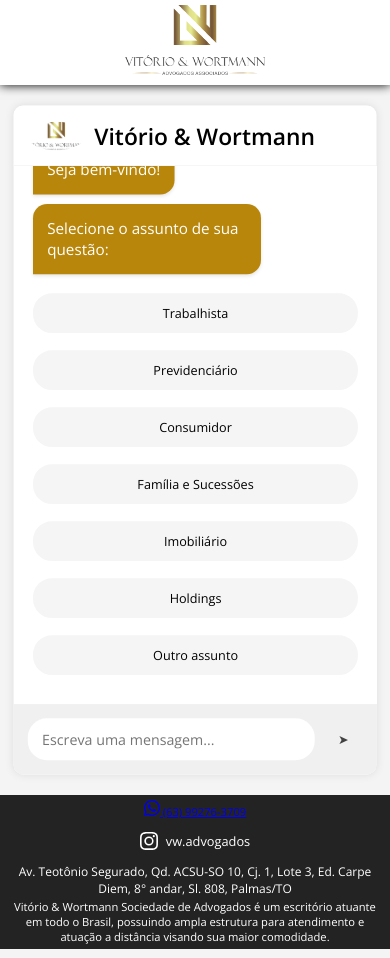
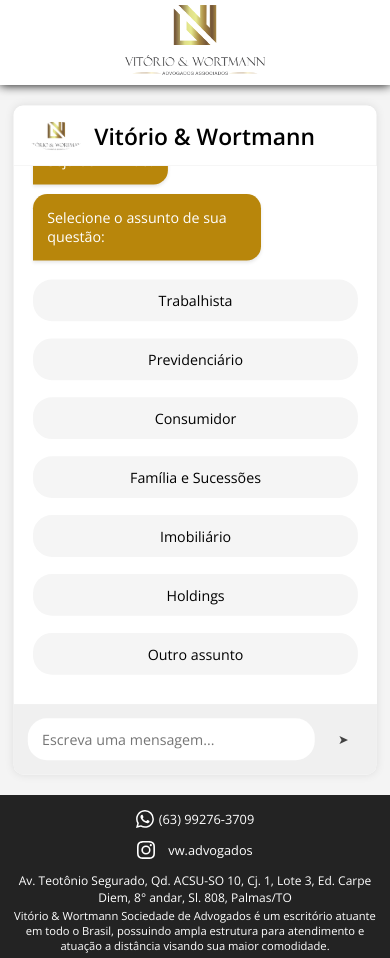
Before and after one commit to PyGodoy/vwadvocacia-chatbot, a plain HTML site: page index.html in a window 390 px wide. Drawn offline with nearby package versions, Linux system fonts and the light colour scheme.

Commit message:
Update style.css

```diff
--- a/static/css/style.css
+++ b/static/css/style.css
@@ -70,6 +70,7 @@
 }
 
 .chat-messages {
+  font-size: 15px;
   flex: 1;
   overflow-y: auto;
   padding: 20px;
@@ -156,6 +157,8 @@
 }
 
 .option-button {
+  font-size: 15px;
+  color: black;
   padding: 12px 15px;
   background: #f5f5f5;
   border: none;
@@ -219,6 +222,25 @@
   position: relative;
 }
 
+.whatsapp-link, .instagram-link {
+  padding-top: 10px;
+  display: flex;
+  align-items: center;
+  text-decoration: none;
+  color: inherit;
+}
+
+.contact-info {
+  /* Centraliza o conteúdo da div com o número de telefone */
+  display: flex;
+  justify-content: center;
+  margin-bottom: 15px; /* Adiciona espaço entre o número e o próximo elemento */
+}
+
+.whatsapp-icon, .instagram-icon {
+  margin-right: 5px;
+}
+
 .footer .contact-info {
   margin-bottom: 4px;
   font-size: 0.85rem;
@@ -258,6 +280,11 @@
 }
 
 .instagram-icon {
+  width: 20px;
+  height: 20px;
+}
+
+.whatsapp-icon {
   width: 20px;
   height: 20px;
 }
@@ -336,10 +363,19 @@
     font-size: 0.8rem;
 }
 
-.instagram-icon {
+  .instagram-icon {
+      width: 18px;
+      height: 18px;
+  }
+
+  .whatsapp-icon {
     width: 18px;
     height: 18px;
 }
+
+  .whatsapp-text {
+    font-size: 0.8rem;
+  }
 
 }
 
```
